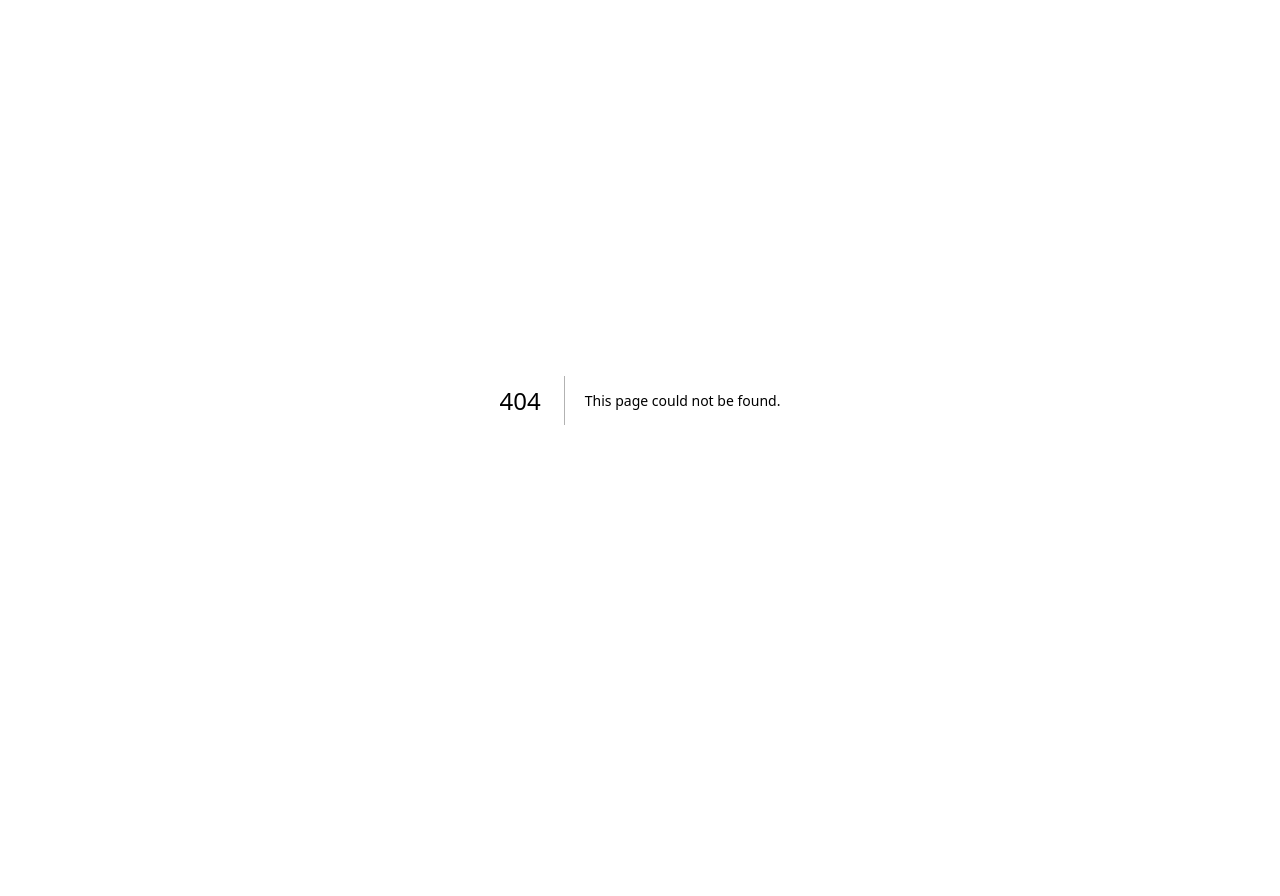
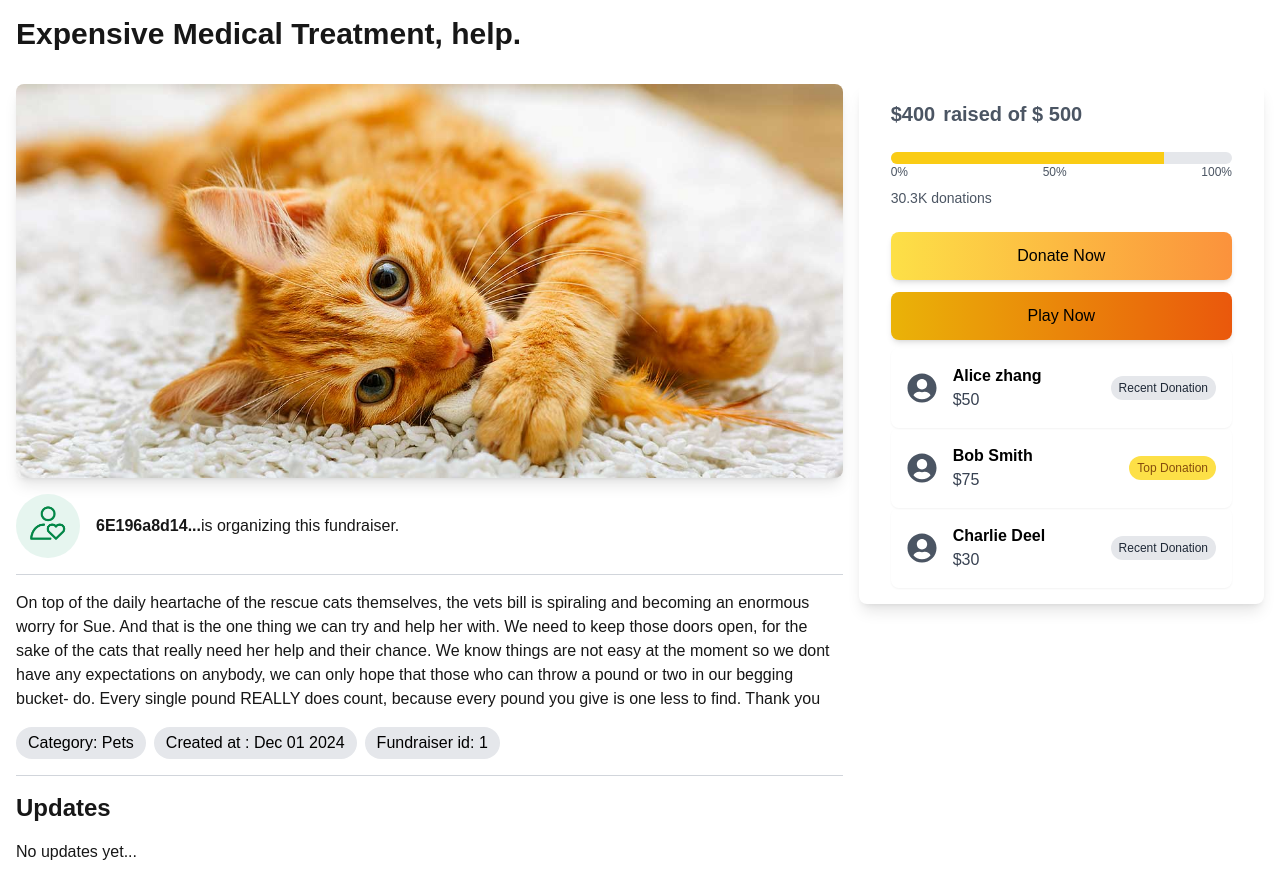
Before and after one commit to electrone901/meow-portfolio-updated, a Next.js app: page /fundraiser-details in a window 1280 px wide. Before the commit this address had no page. Before the commit the page ends 800 px from the top, so only its background shows below. Built offline with nearby package versions, Linux system fonts and the light colour scheme.

Commit message:
add fundraiser details page

```diff
--- /dev/null
+++ b/src/app/fundraiser-details/page.js
@@ -0,0 +1,183 @@
+'use client'
+import React from 'react'
+import { FaUserCircle } from 'react-icons/fa'
+import { useRouter, useSearchParams } from 'next/navigation'
+import { get } from 'http'
+
+function FundraiserDetails() {
+  const searchParams = useSearchParams()
+  const router = useRouter()
+  const id = searchParams.get('id')
+
+  const selectedFundraiser = {
+    image: 'catDet.jpg',
+    category: 'category',
+    imageType: 'imageType',
+    title: 'Expensive Medical Treatment, help.',
+    organizer: '0xFF96A324757l0F6DaE2382C2dAD52d6E196a8d14',
+    url:
+      'https://www.thehappycatsite.com/wp-content/uploads/2020/05/yellow-tabby-HC-long.jpg',
+    targetAmmount: '500',
+    totalDonations: '400',
+    description:
+      'On top of the daily heartache of the rescue cats themselves, the vets bill is spiraling and becoming an enormous worry for Sue. And that is the one thing we can try and help her with. We need to keep those doors open, for the sake of the cats that really need her help and their chance. We know things are not easy at the moment so we dont have any expectations on anybody, we can only hope that those who can throw a pound or two in our begging bucket- do. Every single pound REALLY does count, because every pound you give is one less to find. Thank you',
+  }
+
+  const donators = [
+    { id: 1, name: 'Alice zhang', amount: '$50', category: 'Recent Donation' },
+    { id: 2, name: 'Bob Smith', amount: '$75', category: 'Top Donation' },
+    { id: 3, name: 'Charlie Deel', amount: '$30', category: 'Recent Donation' },
+  ]
+
+  const handleDonate = () => {}
+
+  const handlePlay = () => {
+    router.push(`/get-updates`)
+  }
+
+  const getDonationProgress = (targetAmmount, currentDonations) => {
+    return (currentDonations / targetAmmount) * 100
+  }
+
+  const donationStatus =
+    getDonationProgress(
+      selectedFundraiser.targetAmmount,
+      selectedFundraiser.totalDonations,
+    ) + '%'
+
+  return (
+    <div className="min-h-screen pb-4">
+      <div className="container mx-auto p-4">
+        {selectedFundraiser ? (
+          <div className="space-y-8  ">
+            <h1 className="text-xl font-semibold md:text-3xl">
+              {selectedFundraiser.title}
+            </h1>
+            <div className="grid grid-cols-1 md:grid-cols-3 gap-4">
+              <div className="col-span-2 space-y-4">
+                <img
+                  src="/catDet.jpg"
+                  alt={selectedFundraiser.image}
+                  className="w-full h-auto rounded-lg shadow-lg"
+                />
+
+                <div className="flex items-center space-x-4">
+                  <img
+                    src="/profile-icon.png"
+                    alt="Organizer"
+                    className="w-16 h-16 rounded-full"
+                  />
+                  <p>
+                    <strong>{`${selectedFundraiser.organizer.substring(
+                      32,
+                    )}...`}</strong>
+                    is organizing this fundraiser.
+                  </p>
+                </div>
+                <hr className="border-gray-300 " />
+                <p className="">{selectedFundraiser.description} </p>
+                <div className="flex space-x-2">
+                  <span className="bg-gray-200 text-black px-3 py-1 rounded-full text-sm sm:text-base">
+                    Category: Pets
+                  </span>
+
+                  <span className="bg-gray-200 text-black px-3 py-1 rounded-full text-sm sm:text-base">
+                    Created at : Dec 01 2024
+                  </span>
+
+                  <span className="bg-gray-200 text-black px-3 py-1 rounded-full text-sm sm:text-base">
+                    Fundraiser id: 1
+                  </span>
+                </div>
+                <hr className="border-gray-300" />
+                <h2 className="text-xl font-semibold md:text-2xl">Updates</h2>
+                <p className="">No updates yet...</p>
+              </div>
+
+              <div className="col-span-1 ">
+                <div className="bg-white p-4 md:px-8  shadow-lg rounded-lg">
+                  <div className=" text-gray-600 text-xl font-semibold">
+                    $
+                    {selectedFundraiser.totalDonations === '0'
+                      ? '0.00'
+                      : selectedFundraiser.totalDonations}
+                    <span className="text-gray-600 pl-2">
+                      raised of $ {selectedFundraiser.targetAmmount}
+                    </span>
+                  </div>
+                  <div className="my-2">
+                    <div className="relative pt-1">
+                      <div className="flex justify-between text-xs pt-6 text-gray-600">
+                        <span>0%</span>
+                        <span>50%</span>
+                        <span>100%</span>
+                      </div>
+                      <div className="absolute inset-0 flex items-center justify-center">
+                        <div className="w-full h-3 bg-gray-200 rounded-full overflow-hidden">
+                          <div
+                            className="h-full bg-yellow-400"
+                            style={{
+                              width: donationStatus,
+                            }}
+                          />
+                        </div>
+                      </div>
+                    </div>
+                  </div>
+                  <p className="text-gray-600 text-sm">30.3K donations</p>
+                  <div className="mt-6 mb-2">
+                    <button
+                      className="w-full bg-gradient-to-r from-yellow-300 to-orange-400 text-black py-2 md:py-3 rounded-lg shadow-md"
+                      onClick={handleDonate}
+                    >
+                      Donate Now
+                    </button>
+                    <button
+                      className="w-full bg-gradient-to-r from-yellow-500 to-orange-600 text-black py-2 md:py-3 mt-3 rounded-lg shadow-md"
+                      onClick={handlePlay}
+                    >
+                      Play Now
+                    </button>
+                  </div>
+
+                  {donators.map((donator) => (
+                    <div
+                      key={donator.id}
+                      className="flex items-center space-x-4 p-4  rounded-lg shadow-sm"
+                    >
+                      <FaUserCircle className="text-gray-600 text-3xl" />
+                      <div className="flex-1">
+                        <p className="text-black font-semibold">
+                          {donator.name}
+                        </p>
+                        <p className="text-gray-700">{donator.amount}</p>
+                      </div>
+                      <span
+                        className={`px-2 py-1 rounded-full text-xs ${
+                          donator.category === 'Top Donation'
+                            ? 'bg-yellow-300 text-yellow-800'
+                            : 'bg-gray-200 text-gray-800'
+                        }`}
+                      >
+                        {donator.category}
+                      </span>
+                    </div>
+                  ))}
+                </div>
+              </div>
+            </div>
+          </div>
+        ) : (
+          <button
+            className="bg-blue-500 text-white px-4 py-2 rounded-lg"
+            onClick={() => router.push('/')}
+          >
+            Refresh
+          </button>
+        )}
+      </div>
+    </div>
+  )
+}
+
+export default FundraiserDetails
--- a/src/app/fundraisers/page.js
+++ b/src/app/fundraisers/page.js
@@ -7,7 +7,7 @@ import { FaSearch, FaTimes } from 'react-icons/fa'
 function Fundraisers() {
   const [searchTerm, setSearchTerm] = useState('')
   const [filter, setFilter] = useState('newest')
-  console.log('🚀 ~ Fundraisers ~ filter:', filter)
+
   const [cards, setCard] = useState([
     {
       id: 1,
```
Also changed, not shown: public/catDet.jpg (added), public/profile-icon.png (added).
